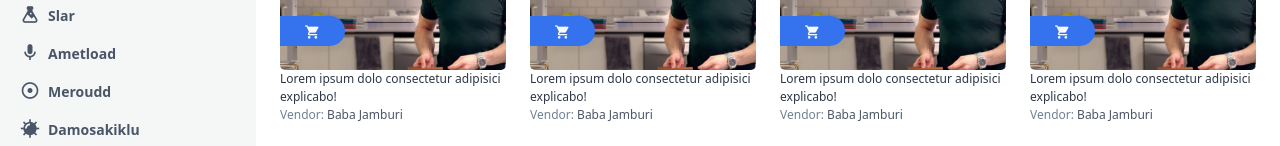
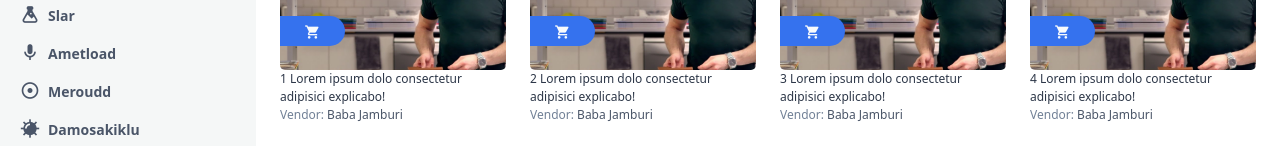
Before and after one commit to allImran/vue-tail-shop, a Vue app: page / in a window 1280 px wide. Shown: the part 591-737 px from the top of the page. Built offline with nearby package versions, Linux system fonts and the light colour scheme.

Commit message:
paginattion ui updated

```diff
--- a/src/components/common/TopBar.vue
+++ b/src/components/common/TopBar.vue
@@ -11,10 +11,10 @@
 			</button>
 		</div>
 		<div class="flex">
-			<button class="focus:outline-none">
+			<button @click="$emit('prev')" class="focus:outline-none">
 				<span class="mdi mdi-chevron-left rounded-l border text-lg"></span>
 			</button>
-			<button class="focus:outline-none">
+			<button @click="$emit('next')" class="focus:outline-none">
 				<span class="mdi mdi-chevron-right rounded-r border text-lg"></span>
 			</button>
 		</div>
--- a/src/components/molecule/product/ProductCard.vue
+++ b/src/components/molecule/product/ProductCard.vue
@@ -10,7 +10,7 @@
 				#partext ltd
 			</div>
 		</div>
-		<p class="font-medium text-xs text-gray-800">Lorem ipsum dolo consectetur adipisici explicabo!</p>
+		<p class="font-medium text-xs text-gray-800"> {{ id }} Lorem ipsum dolo consectetur adipisici explicabo!</p>
 		<p class="text-gray-700 text-xs">
 			<span class="text-gray-600">Vendor: </span>
 			Baba Jamburi
@@ -21,6 +21,11 @@
 <script>
 	export default{
 		name: 'ProductCard',
+		props: {
+			id: {
+				type: Number
+			}
+		}
 	}
 </script>
 
@@ -85,6 +90,8 @@
 		position: absolute;
 		transition-delay: .2s;
 		transition: .3s bottom;
-		background-color: rgba(0,0,0, .5);
+		/* background-color: rgba(0,0,0, .5);	 */
+
+		background-image: linear-gradient(to right, rgba(255,0,0,0), rgba(0,0,0,1));
 	}
 </style>
--- a/src/components/molecule/product/ProductSection.vue
+++ b/src/components/molecule/product/ProductSection.vue
@@ -8,11 +8,11 @@
       <SideNav />
     </div>
     <div class="w-4/5 bg-white px-6 py-4">
-      <TopBar />
+      <TopBar @prev="onPrev"  @next="onNext" />
 
       <div class="grid git-cols-1 lg:grid-cols-4 md:grid-cols-3 gap-6 mt-6">
-        <div v-for="(n, i) in 8" :key="i">
-          <ProductCard />
+        <div v-for="(product, i) in products" :key="i">
+          <ProductCard :id="product.id" />
         </div>
       </div>
       <div class="grid grid-cols-1">
@@ -26,6 +26,7 @@
 import SideNav from "@/components/common/SideNav.vue";
 import TopBar from "@/components/common/TopBar.vue";
 import ProductCard from "@/components/molecule/product/ProductCard.vue";
+import { products } from "@/data/products"
 export default {
   name: "ProductSection",
   components: {
@@ -33,5 +34,33 @@ export default {
     TopBar,
     ProductCard,
   },
+  data() {
+    return {
+      end: 8,
+      start: 0
+    }
+  },
+  computed: {
+    products() {
+      return products.slice(this.start, this.end);
+    }
+  },
+  methods: {
+    onNext() {
+      if(this.end < products.length) {
+        this.start = this.end;
+        this.end = this.end + 8;
+      }
+
+    },
+
+    onPrev() {
+      if(this.start > 0) {
+        this.end = this.start;
+        this.start = this.start - 8;
+      }
+    },
+
+  }
 };
 </script>
--- a/src/data/products.js
+++ b/src/data/products.js
@@ -1,4 +1,4 @@
-export const response = [
+export const products1 = [
     {
         id: 1,
         category: {
@@ -13,7 +13,6 @@ export const response = [
             ]
         },
         product: [
-
             {
                 id: 1,
                 type: 'Popular',
@@ -39,3 +38,141 @@ export const response = [
         ]
     }
 ];
+
+export const products = [
+    {
+        id: 1,
+        name: 'Lorem ipsum dolo consectetur adipisici explicabo!',
+        description: 'Lorem ipsum dolo consectetur adipisici explicabo! Lorem ipsum dolo consectetur adipisici explicabo!',
+        brand: '# Partext Ltd',
+        vendor: 'Baba Jumburi'
+    },
+
+    {
+        id: 2,
+        name: 'Lorem ipsum dolo consectetur adipisici explicabo!',
+        description: 'Lorem ipsum dolo consectetur adipisici explicabo! Lorem ipsum dolo consectetur adipisici explicabo!',
+        brand: '# Partext Ltd',
+        vendor: 'Baba Jumburi'
+    },
+    {
+        id: 3,
+        name: 'Lorem ipsum dolo consectetur adipisici explicabo!',
+        description: 'Lorem ipsum dolo consectetur adipisici explicabo! Lorem ipsum dolo consectetur adipisici explicabo!',
+        brand: '# Partext Ltd',
+        vendor: 'Baba Jumburi'
+    },
+    {
+        id: 4,
+        name: 'Lorem ipsum dolo consectetur adipisici explicabo!',
+        description: 'Lorem ipsum dolo consectetur adipisici explicabo! Lorem ipsum dolo consectetur adipisici explicabo!',
+        brand: '# Partext Ltd',
+        vendor: 'Baba Jumburi'
+    },
+    {
+        id: 5,
+        name: 'Lorem ipsum dolo consectetur adipisici explicabo!',
+        description: 'Lorem ipsum dolo consectetur adipisici explicabo! Lorem ipsum dolo consectetur adipisici explicabo!',
+        brand: '# Partext Ltd',
+        vendor: 'Baba Jumburi'
+    },
+    {
+        id: 6,
+        name: 'Lorem ipsum dolo consectetur adipisici explicabo!',
+        description: 'Lorem ipsum dolo consectetur adipisici explicabo! Lorem ipsum dolo consectetur adipisici explicabo!',
+        brand: '# Partext Ltd',
+        vendor: 'Baba Jumburi'
+    },
+    {
+        id: 7,
+        name: 'Lorem ipsum dolo consectetur adipisici explicabo!',
+        description: 'Lorem ipsum dolo consectetur adipisici explicabo! Lorem ipsum dolo consectetur adipisici explicabo!',
+        brand: '# Partext Ltd',
+        vendor: 'Baba Jumburi'
+    },
+    {
+        id: 8,
+        name: 'Lorem ipsum dolo consectetur adipisici explicabo!',
+        description: 'Lorem ipsum dolo consectetur adipisici explicabo! Lorem ipsum dolo consectetur adipisici explicabo!',
+        brand: '# Partext Ltd',
+        vendor: 'Baba Jumburi'
+    },
+    {
+        id: 9,
+        name: 'Lorem ipsum dolo consectetur adipisici explicabo!',
+        description: 'Lorem ipsum dolo consectetur adipisici explicabo! Lorem ipsum dolo consectetur adipisici explicabo!',
+        brand: '# Partext Ltd',
+        vendor: 'Baba Jumburi'
+    },
+    {
+        id: 10,
+        name: 'Lorem ipsum dolo consectetur adipisici explicabo!',
+        description: 'Lorem ipsum dolo consectetur adipisici explicabo! Lorem ipsum dolo consectetur adipisici explicabo!',
+        brand: '# Partext Ltd',
+        vendor: 'Baba Jumburi'
+    },
+    {
+        id: 11,
+        name: 'Lorem ipsum dolo consectetur adipisici explicabo!',
+        description: 'Lorem ipsum dolo consectetur adipisici explicabo! Lorem ipsum dolo consectetur adipisici explicabo!',
+        brand: '# Partext Ltd',
+        vendor: 'Baba Jumburi'
+    },
+    {
+        id: 12,
+        name: 'Lorem ipsum dolo consectetur adipisici explicabo!',
+        description: 'Lorem ipsum dolo consectetur adipisici explicabo! Lorem ipsum dolo consectetur adipisici explicabo!',
+        brand: '# Partext Ltd',
+        vendor: 'Baba Jumburi'
+    },
+    {
+        id: 13,
+        name: 'Lorem ipsum dolo consectetur adipisici explicabo!',
+        description: 'Lorem ipsum dolo consectetur adipisici explicabo! Lorem ipsum dolo consectetur adipisici explicabo!',
+        brand: '# Partext Ltd',
+        vendor: 'Baba Jumburi'
+    },
+    {
+        id: 14,
+        name: 'Lorem ipsum dolo consectetur adipisici explicabo!',
+        description: 'Lorem ipsum dolo consectetur adipisici explicabo! Lorem ipsum dolo consectetur adipisici explicabo!',
+        brand: '# Partext Ltd',
+        vendor: 'Baba Jumburi'
+    },
+    {
+        id: 15,
+        name: 'Lorem ipsum dolo consectetur adipisici explicabo!',
+        description: 'Lorem ipsum dolo consectetur adipisici explicabo! Lorem ipsum dolo consectetur adipisici explicabo!',
+        brand: '# Partext Ltd',
+        vendor: 'Baba Jumburi'
+    },
+    {
+        id: 16,
+        name: 'Lorem ipsum dolo consectetur adipisici explicabo!',
+        description: 'Lorem ipsum dolo consectetur adipisici explicabo! Lorem ipsum dolo consectetur adipisici explicabo!',
+        brand: '# Partext Ltd',
+        vendor: 'Baba Jumburi'
+    },
+    {
+        id: 17,
+        name: 'Lorem ipsum dolo consectetur adipisici explicabo!',
+        description: 'Lorem ipsum dolo consectetur adipisici explicabo! Lorem ipsum dolo consectetur adipisici explicabo!',
+        brand: '# Partext Ltd',
+        vendor: 'Baba Jumburi'
+    },
+    {
+        id: 18,
+        name: 'Lorem ipsum dolo consectetur adipisici explicabo!',
+        description: 'Lorem ipsum dolo consectetur adipisici explicabo! Lorem ipsum dolo consectetur adipisici explicabo!',
+        brand: '# Partext Ltd',
+        vendor: 'Baba Jumburi'
+    },
+    {
+        id: 19,
+        name: 'Lorem ipsum dolo consectetur adipisici explicabo!',
+        description: 'Lorem ipsum dolo consectetur adipisici explicabo! Lorem ipsum dolo consectetur adipisici explicabo!',
+        brand: '# Partext Ltd',
+        vendor: 'Baba Jumburi'
+    },
+
+];
```
